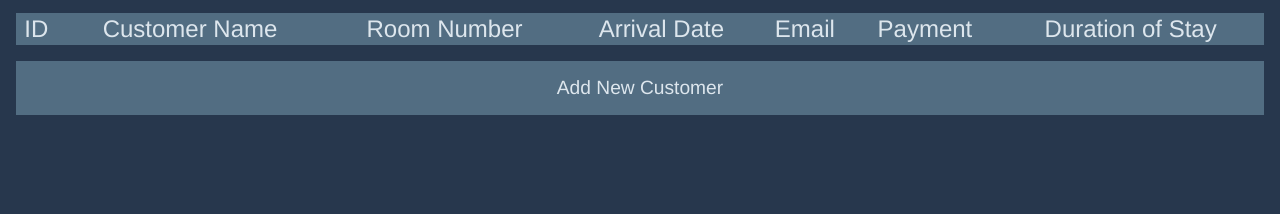
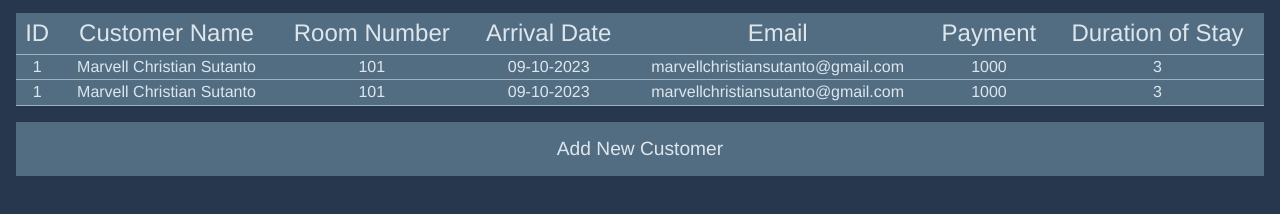
Before and after one commit to marb17/slc-g9-project, a plain HTML site: page html/customers/customers.html in a window 1280 px wide. Shown: the part 228-442 px from the top of the page. Drawn offline with Linux system fonts and the light colour scheme.

Commit message:
Add files via upload

```diff
--- a/css/customers.css
+++ b/css/customers.css
@@ -26,6 +26,7 @@ header {
 
 .customer-table {
     width: 100%;
+    border-collapse: collapse;
 }
 
 .customer-table-div {
@@ -38,3 +39,21 @@ header {
     font-size: 1.5rem;
     font-weight: 100;
 }
+
+.customer-table td {
+    color: var(--wcolor);
+    text-align: center;
+}
+
+th {
+    padding: 0.4rem;
+}
+
+td {
+    padding: 0.2rem;
+}
+
+td, th {
+    border-bottom: 1px solid var(--acccolor);
+    /* border-right: 1px solid var(--acccolor); */
+}
--- a/data/info.json
+++ b/data/info.json
@@ -3,6 +3,11 @@
     "maxrooms":5,
 
     "customers": [
+       {"id":"1", "customerName":"Marvell Christian Sutanto", "roomNumber":"101", "arrivalDate":"09-10-2023", "email":"marvellchristiansutanto@gmail.com", "payment":"1000", "durationOfStay":"3"},
+       {"id":"1", "customerName":"Marvell Christian Sutanto", "roomNumber":"101", "arrivalDate":"09-10-2023", "email":"marvellchristiansutanto@gmail.com", "payment":"1000", "durationOfStay":"3"}
+    ],
 
+    "rooms": [
+        "101", "102"
     ]
 }
--- a/html/customers/customers.html
+++ b/html/customers/customers.html
@@ -17,8 +17,9 @@
     </nav>
 
     <main>
-        <div class="customer-table-div">
-            <table class="customer-table">
+        <div class="customer-table-div" style="overflow-x: auto;">
+            <table class="customer-table" id="customer-table">
+                <thead>
                     <tr>
                         <th>ID</th>
                         <th>Customer Name</th>
@@ -28,6 +29,10 @@
                         <th>Payment</th>
                         <th>Duration of Stay</th>
                     </tr>
+                </thead>
+
+                <tbody id="customer-table-body">
+                </tbody>
             </table>
         </div>
     </main>
@@ -38,6 +43,6 @@
         </a>
     </nav>
 
-    <script src="../../js/static.js"></script>
+    <script src="../../js/static.js" defer></script>
 </body>
 </html>
--- a/js/static.js
+++ b/js/static.js
@@ -1,9 +1,31 @@
-fetch('../data/info.json')
+fetch('../../data/info.json')
     .then(response => response.json())
     .then(info => {
         const hotelName = info.name;
         const avarooms = info.maxrooms - (info.customers).length; /*replace*/
 
         document.getElementById('hotel-name').textContent = hotelName
-        document.getElementById('avaliable-rooms').textContent = avarooms /*replace*/
+        try {
+            document.getElementById('avaliable-rooms').textContent = avarooms /*replace*/
+        } catch (error) {
+            console.log("its a different page dw")
+        }
+
+        /*table population*/
+        function populateTable(data) {
+            const tableBody = document.querySelector("#customer-table")
+
+            data.forEach(rowdata => {
+                const row = document.createElement("tr")
+
+                Object.values(rowdata).forEach(value => {
+                    const cell = document.createElement("td")
+                    cell.textContent = value
+                    row.appendChild(cell)
+                });
+                tableBody.appendChild(row)
+            });
+        }
+
+        populateTable(info.customers)
     })
```
Also changed, not shown: html/customers/newcustomer.html (+2 -0 lines), js/newcustomer.js (+25 -0 lines). Lines whose indentation alone changed are shown as unchanged.
